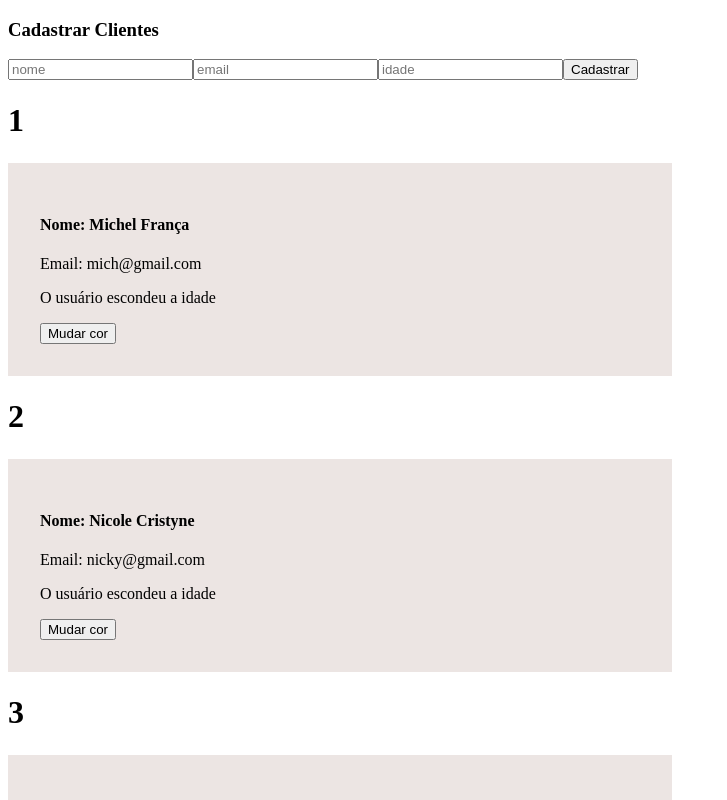
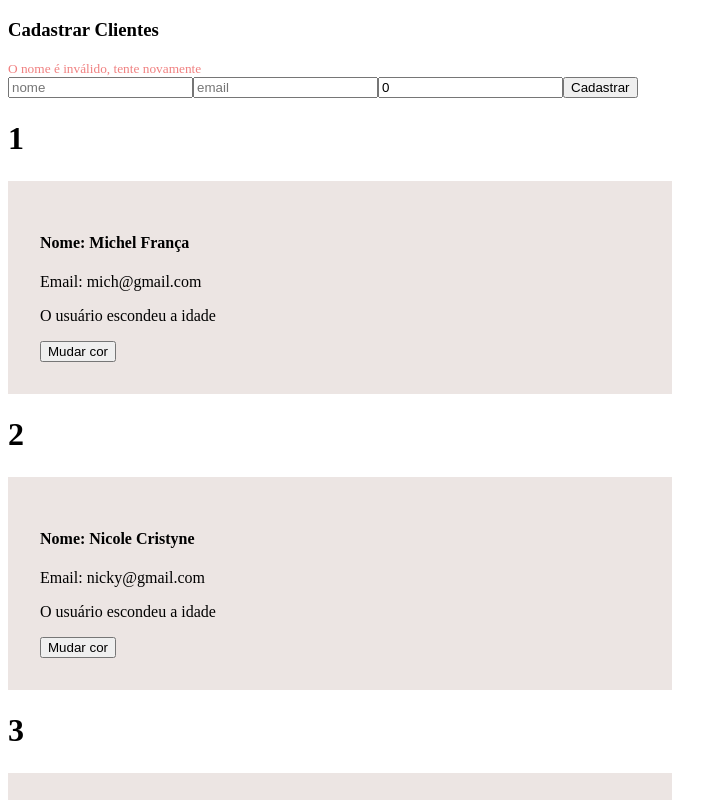
Before and after one commit to immichjs/learning-vuejs, a Vue app: page / in a window 1280 px wide. Both pictures are taken after a click on the button "Cadastrar". Shown: the top 800 px of the page, without its empty margins (0-727 px from the left). Built offline with nearby package versions, Linux system fonts and the light colour scheme.

Commit message:
Aprendi sobre validações em formulários

```diff
--- a/src/App.vue
+++ b/src/App.vue
@@ -1,6 +1,7 @@
 <template>
   <div id="app">
     <h3>Cadastrar Clientes</h3>
+    <small class="nome-erro" v-show="onError">O nome é inválido, tente novamente</small><br>
     <input type="text" placeholder="nome" v-model="nomeField">
     <input type="email" placeholder="email" v-model="emailField">
     <input type="number" placeholder="idade" v-model="idadeField">
@@ -21,6 +22,7 @@ export default {
   name: 'App',
   data() {
     return {
+      onError: false,
       nomeField: '',
       emailField: '',
       idadeField: 0,
@@ -57,10 +59,16 @@ export default {
   },
   methods: {
     cadastrarUsuario() {
-      this.clientes.push({ nome: this.nomeField, email: this.emailField, idade: this.idadeField, id: Date.now() })
-      this.nomeField = ''
-      this.emailField = ''
-      this.idadeField = ''
+      if (this.nomeField == '' || this.nomeField == ' ' || this.nomeField.length < 3) {
+        this.onError = true
+        console.log('Erro de validação')
+      } else {
+        this.clientes.push({ nome: this.nomeField, email: this.emailField, idade: this.idadeField, id: Date.now() })
+        this.nomeField = ''
+        this.emailField = ''
+        this.idadeField = ''
+        this.onError = false
+      }
     }
   }
 }
@@ -72,4 +80,7 @@ export default {
     margin-right: 5px;
   }
 
+  .nome-erro {
+    color: lightcoral;
+  }
 </style>
```
